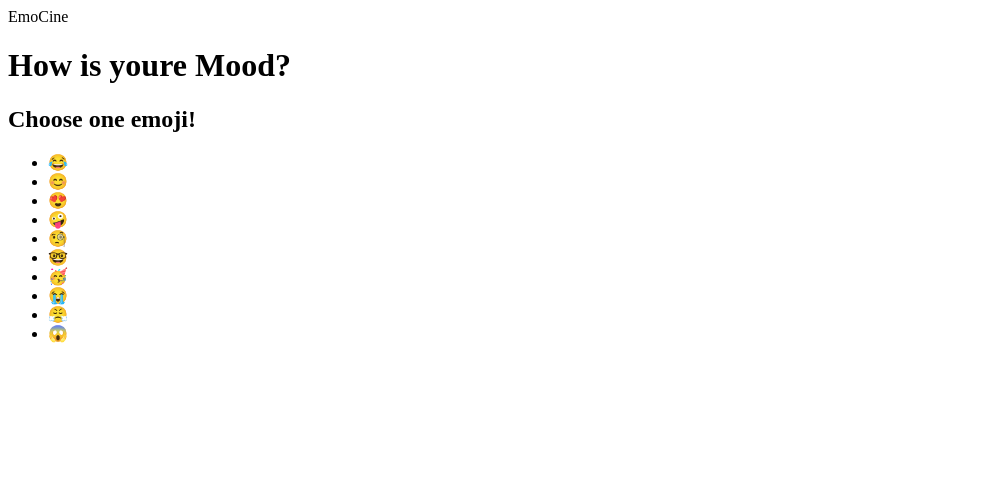
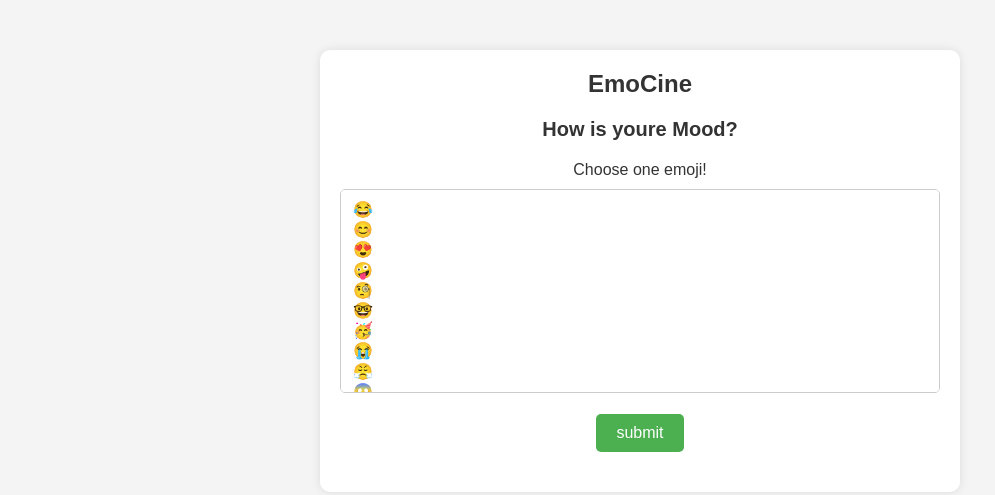
Before and after one commit to SashaHon/EmoCine, a plain HTML site: page index.html in a window 1280 px wide. Shown: the whole page, without its empty margins (0-995 px from the left). Drawn offline with Linux system fonts and the light colour scheme.

Commit message:
change least to select and add some style to CSS

```diff
--- a/index.html
+++ b/index.html
@@ -12,19 +12,23 @@
     <main>
         <header>EmoCine</header>
         <h1>How is youre Mood?</h1>
-        <h2>Choose one emoji! </h2>
-        <ul>
-            <li>😂</li>
-            <li>😊</li>
-            <li>😍</li>
-            <li>🤪</li>
-            <li>🧐</li>
-            <li>🤓</li>
-            <li>🥳</li>
-            <li>😭</li>
-            <li>😤</li>
-            <li>😱</li>
-        </ul>
+        <form action="" method="post">
+            <label for="emojis">Choose one emoji!</label>
+            <select name="emojis" id="emojis" size="9">
+                <option value="Joyful Laughter">😂</option>
+                <option value="Happiness">😊</option>
+                <option value="Admiration">😍</option>
+                <option value="Silly">🤪</option>
+                <option value="Curiosity">🧐</option>
+                <option value="Intellectual">🤓</option>
+                <option value="Excitement">🥳</option>
+                <option value="Sadness">😭</option>
+                <option value="Frustration">😤</option>
+                <option value="Shock">😱</option>
+            </select>
+            <input type="submit" value="submit">
+        </form>
+
     </main>
     <footer></footer>
     <script src="script.js" type="module"></script>
--- a/style.css
+++ b/style.css
@@ -0,0 +1,64 @@
+body {
+    margin: 0;
+    padding: 0;
+    font-family: 'Arial', sans-serif;
+    background-color: #f4f4f4;
+    color: #333;
+}
+
+main {
+    max-width: 600px;
+    margin: 50px auto;
+    text-align: center;
+    padding: 20px;
+    background-color: #fff;
+    box-shadow: 0 0 10px rgba(0, 0, 0, 0.1);
+    border-radius: 10px;
+}
+
+header {
+    font-size: 24px;
+    font-weight: bold;
+    margin-bottom: 20px;
+    color: #333;
+}
+
+h1 {
+    font-size: 20px;
+    margin-bottom: 20px;
+}
+
+form {
+    margin-bottom: 20px;
+}
+
+label {
+    display: block;
+    font-size: 16px;
+    margin-bottom: 10px;
+}
+
+select {
+    width: 100%;
+    padding: 10px;
+    font-size: 16px;
+    border: 1px solid #ccc;
+    border-radius: 5px;
+    box-sizing: border-box;
+    margin-bottom: 20px;
+}
+
+
+input[type="submit"] {
+    background-color: #4CAF50;
+    color: #fff;
+    padding: 10px 20px;
+    font-size: 16px;
+    border: none;
+    border-radius: 5px;
+    cursor: pointer;
+}
+
+input[type="submit"]:hover {
+    background-color: #ddebdd;
+}
```
